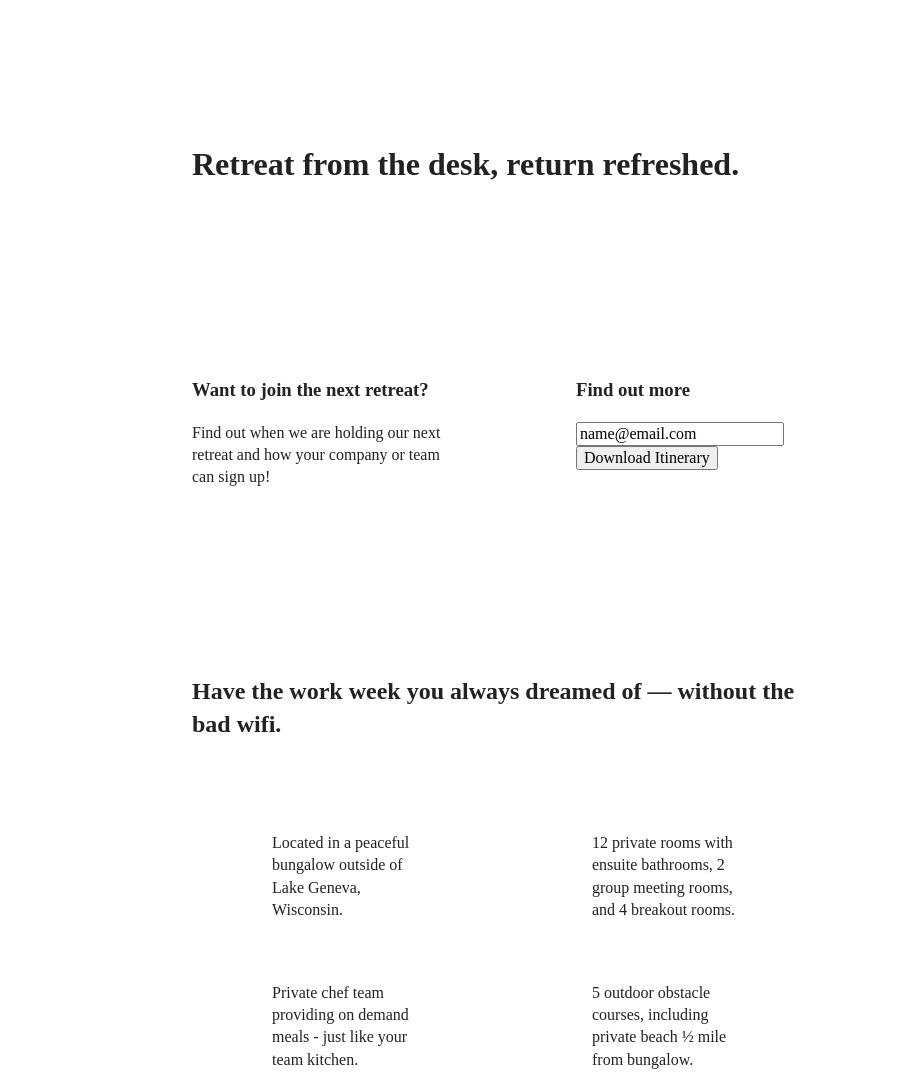
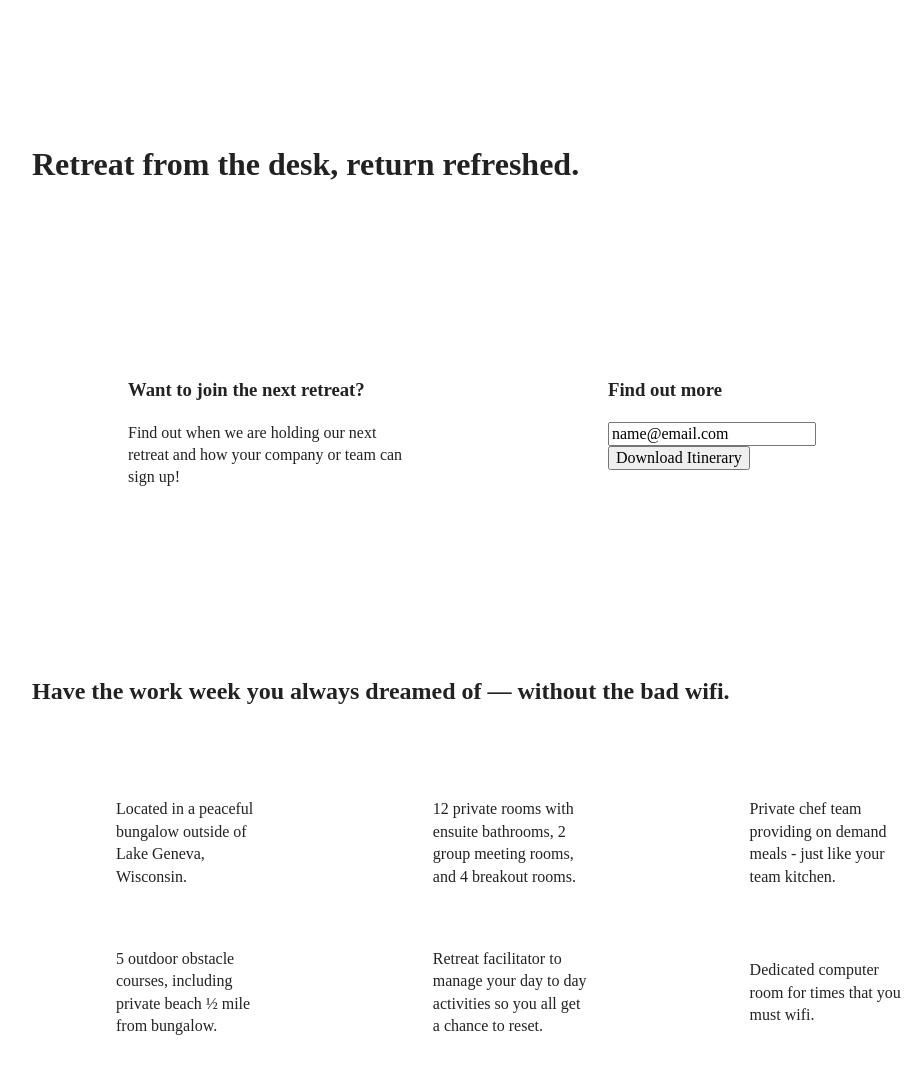
Before and after one commit to VloraK/unplugged-site-project, a plain HTML site: page index.html in a window 1280 px wide. Shown: the part 100-1174 px from the top of the page, without its empty margins (128-1045 px from the left). Drawn offline with nearby package versions, Linux system fonts and the light colour scheme.

Commit message:
desktop-styles-layout

```diff
--- a/css/main.css
+++ b/css/main.css
@@ -177,6 +177,7 @@ footer .social-icons p {
 
 footer .copyright {
   margin: 20px 0;
+  text-align: center;
 }
 
 
@@ -481,7 +482,7 @@ aside {
          display: flex;
          justify-content: space-between;
          align-items: center;
-         padding-top: 20px
+         padding-top: 20px;
        }
 
        .mission-content p {
@@ -514,6 +515,62 @@ aside {
          width: 100%;
        }
      }
+
+     @media only screen and (min-width:1200px) {
+  /*Desktop styles here*/
+
+  .content-wrapper {
+    max-width: 960px;
+  }
+
+  /* Hero */
+  .hero-area h1 {
+    width: 60%;
+}
+
+  /* Aside */
+  aside .content-wrapper {
+    justify-content: space-around;
+  }
+
+  aside .content-wrapper .form-description,
+  aside .content-wrapper .form {
+    width: 30%;
+  }
+
+  /* Features */
+
+  .features h2 {
+    width: 90%;
+  }
+
+  .features article {
+    flex-basis: 33%;
+  }
+
+  /* Reviews */
+  .reviews article div {
+    width: 42%;
+  }
+
+  /* ==========================================================================
+  About Page
+  ========================================================================== */
+
+  .mission h2,
+  .contact-section .content-wrapper h2 {
+      width: 95%;
+  }
+
+  /* ==========================================================================
+  FAQ Page
+  ========================================================================== */
+  .faq h2 {
+    width: 100%;
+  }
+
+}
+
 
 @media only screen and (min-width: 35em) {
   /* Style adjustments for viewports that meet the condition */
```
